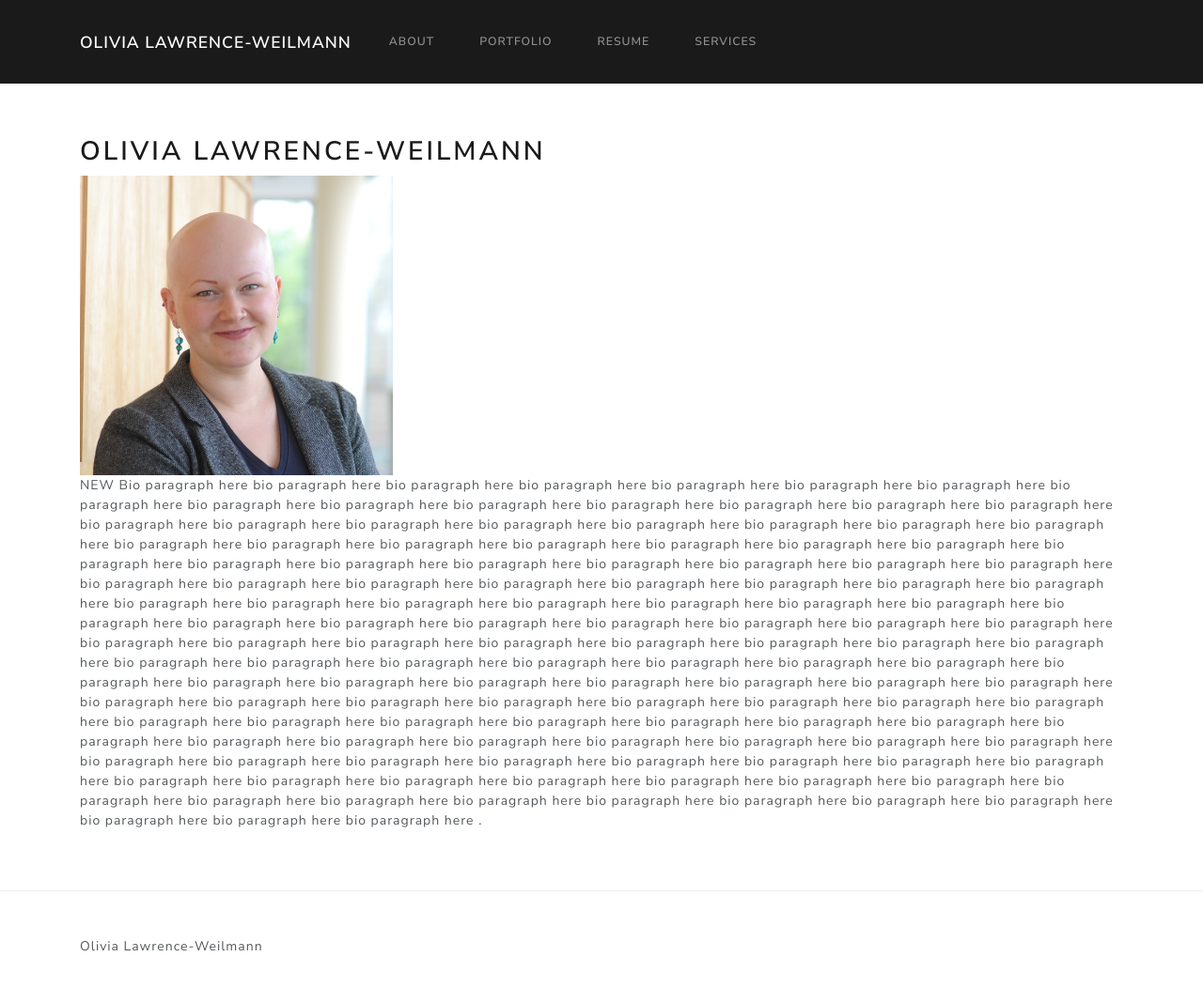
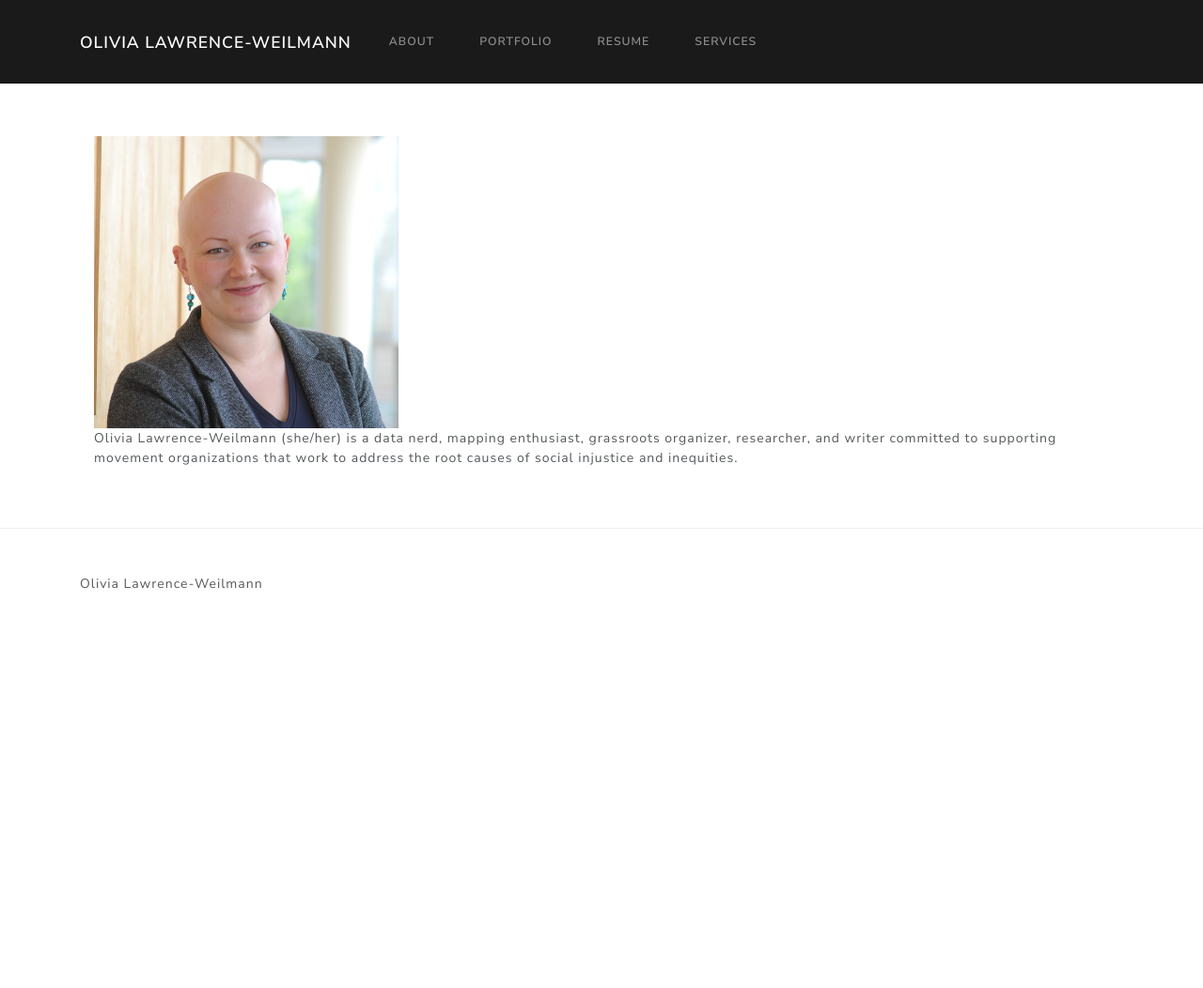
Before and after one commit to olivialw/olivialw.github.io, a Jekyll site: the page built from index.html, in a window 1280 px wide and 1082 px high. Shown: the top 1052 px of the window at 94% size. Built offline with Jekyll 4.4.1, drawn with Linux system fonts in a browser that asks for light colours.

Commit message:
Update index.html

```diff
--- a/index.html
+++ b/index.html
@@ -8,21 +8,10 @@ layout: page
 	<title>Olivia Lawrence-Weilmann</title>
 </head>
 <body>
+	<div class=container>
+    <img src="/images/OLW_headshot.png?raw=true" class="img-fluid" alt="Olivia headshot" width = 30%>
 
-	<h2>Olivia Lawrence-Weilmann</h2>
-  <img src="/images/OLW_headshot.png?raw=true" class="img-fluid" alt="Olivia headshot" width = 30%>
-  <p>NEW Bio paragraph here bio paragraph here bio paragraph here bio paragraph here bio paragraph here bio paragraph here bio paragraph here bio paragraph here bio paragraph here bio paragraph here bio paragraph here bio paragraph here bio paragraph here
-	  bio paragraph here bio paragraph here bio paragraph here bio paragraph here bio paragraph here bio paragraph here bio paragraph here bio paragraph here bio paragraph here bio paragraph here bio paragraph here bio paragraph here
-	  bio paragraph here bio paragraph here bio paragraph here bio paragraph here bio paragraph here bio paragraph here bio paragraph here bio paragraph here bio paragraph here bio paragraph here bio paragraph here bio paragraph here
-	  bio paragraph here bio paragraph here bio paragraph here bio paragraph here bio paragraph here bio paragraph here bio paragraph here bio paragraph here bio paragraph here bio paragraph here bio paragraph here bio paragraph here
-	  bio paragraph here bio paragraph here bio paragraph here bio paragraph here bio paragraph here bio paragraph here bio paragraph here bio paragraph here bio paragraph here bio paragraph here bio paragraph here bio paragraph here
-	  bio paragraph here bio paragraph here bio paragraph here bio paragraph here bio paragraph here bio paragraph here bio paragraph here bio paragraph here bio paragraph here bio paragraph here bio paragraph here bio paragraph here
-	  bio paragraph here bio paragraph here bio paragraph here bio paragraph here bio paragraph here bio paragraph here bio paragraph here bio paragraph here bio paragraph here bio paragraph here bio paragraph here bio paragraph here
-	  bio paragraph here bio paragraph here bio paragraph here bio paragraph here bio paragraph here bio paragraph here bio paragraph here bio paragraph here bio paragraph here bio paragraph here bio paragraph here bio paragraph here
-	  bio paragraph here bio paragraph here bio paragraph here bio paragraph here bio paragraph here bio paragraph here bio paragraph here bio paragraph here bio paragraph here bio paragraph here bio paragraph here bio paragraph here
-	  bio paragraph here bio paragraph here bio paragraph here bio paragraph here bio paragraph here bio paragraph here bio paragraph here bio paragraph here bio paragraph here bio paragraph here bio paragraph here bio paragraph here
-	  bio paragraph here bio paragraph here bio paragraph here bio paragraph here bio paragraph here bio paragraph here bio paragraph here bio paragraph here bio paragraph here bio paragraph here bio paragraph here bio paragraph here .</p>
-
-
+    <p>Olivia Lawrence-Weilmann (she/her) is a data nerd, mapping enthusiast, grassroots organizer, researcher, and writer committed to supporting movement organizations that work to address the root causes of social injustice and inequities.</p>
+  </div>
 </body>
 </html>
```
